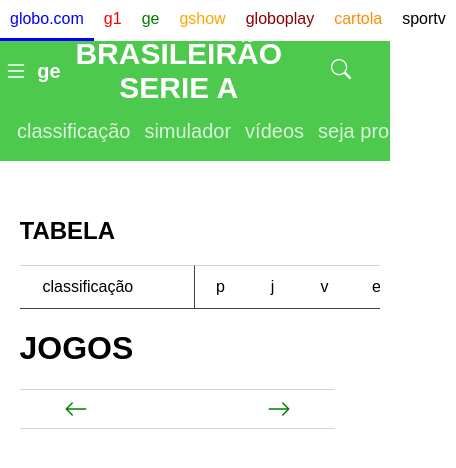
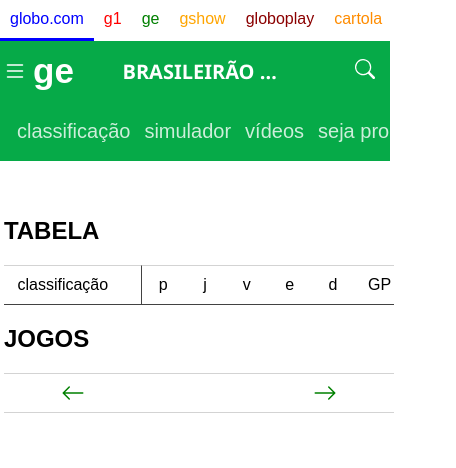
Before and after one commit to SunDuckz/PRIMEIRAPAGHTML, a plain HTML site: page index.html in a window 390 px wide. Shown: the whole page, 456 px wide, since content can reach past the window. Drawn offline with nearby package versions, Linux system fonts and the light colour scheme; no server answers.

Commit message:
modified:   index.html     modified:   style/style.css

```diff
--- a/index.html
+++ b/index.html
@@ -66,7 +66,9 @@
                     </svg>
                   </div>
             </div>
+            <div class="header-title">
                 <div class="brasileirao-txt"> BRASILEIRÃO SERIE A </div>
+            </div>
             <div class="barra-buscar">
                 <form>
                     <label for="buscar">
@@ -91,21 +93,22 @@
             <div class="table-box">
                 <h2>TABELA</h2>
                 <div class="overflow">
+                    <div class="table-size">
                         <table class="table" id="table">
                             <thead>
                                 <tr>
                                     <th style="width: 20px ;"></th>
                                     <th style="width:150px;" class="teams">classificação</th>
-                                <th style="width:50px" class="">p</th>
-                                <th style="width:50px">j</th>
-                                <th style="width:50px" class="">v</th>
-                                <th style="width:50px">e</th>
-                                <th style="width:50px" class="">d</th>
-                                <th style="width:50px">GP</th>
-                                <th style="width:50px" class="">GC</th>
-                                <th style="width:50px">SG</th>
-                                <th style="width:50px" class="">%</th>
-                                <th style="width:350pxpx">ÚlT. Jogo</th>
+                                    <th style="width:70px" class="">p</th>
+                                    <th style="width:70px">j</th>
+                                    <th style="width:70px" class="">v</th>
+                                    <th style="width:70px">e</th>
+                                    <th style="width:70px" class="">d</th>
+                                    <th style="width:70px">GP</th>
+                                    <th style="width:70px" class="">GC</th>
+                                    <th style="width:70px">SG</th>
+                                    <th style="width:70px" class="">%</th>
+                                    <th style="width:350px">ÚlT. Jogo</th>
                                 </tr>
                             </thead>
                             <tbody>
@@ -113,9 +116,10 @@
                         </table>
                     </div>
                 </div>
+            </div>
             <div class="line"></div>
             <div class="games">
-                <h1>JOGOS</h1>
+                <h2>JOGOS</h2>
                 <div class="round-selection-bar">
 
                     <div class="round-selection-bar-arrow">
@@ -238,7 +242,7 @@
                                             "<div class='place-time'>" +
                                                 // <!-- Estadio -->
                                                 "<div class='stadium-name'>"+ infoPartidas.estadio.nome_popular +"</div>" +
-                                                "<strong>"+infoPartidas.data_realizacao+" • "+ diaDaSemanaDescricao +" • "+infoPartidas.hora_realizacao + "</strong>" +
+                                                "<strong class='matchInfo'>"+infoPartidas.data_realizacao+" • "+ diaDaSemanaDescricao +" • "+infoPartidas.hora_realizacao + "</strong>" +
                                             "</div>" +
                                             "<div class='in-game'>" +
                                                 "<div class='playing-team'>" +
--- a/style/style.css
+++ b/style/style.css
@@ -77,7 +77,7 @@
             */
             .box {
                 display: flex;
-                background-color: rgb(77, 201, 77);
+                background-color: #06AA48;
                 color: white;
                 text-align: center;
                 align-items: center;
@@ -92,16 +92,34 @@
             .shield{
 
                 padding-right: 10px;
+                padding-left: 10px;
             }
-            .brasileirao-txt {
+            .header-title {
+                display: flex;
+                justify-content: center;
                 width: 70%;
                 font-weight: bold;
                 font-size: 30px;
             }
+            .brasileirao-txt {
+                text-overflow: ellipsis;
+                overflow-x: hidden;
+                position:relative;
+                white-space: nowrap;
+                word-break: normal;
+                width: 70%;
+                text-align: center;
+                padding-right: 7px;
+                padding-left: 7px;
+                font-family: 'Segoe UI', Tahoma, Geneva, Verdana, sans-serif;
+            }
+
             .menu-nav{
                 display: flex;
                 font-size: 16px;
                 align-items: center;
+                padding-left: 3px;
+                padding-right: 3px;
             }
             .barra-buscar {
                 display: flex;
@@ -155,7 +173,7 @@
 
             .list-headers{
                 display: flex;
-                background-color: rgb(77, 201, 77) ;
+                background-color: #06AA48;
 
                 font-size: 20px;
                 height: 40px;
@@ -185,12 +203,9 @@
             }
 
             .table-box{
-                width: 55%;
-
-                padding-right: 45px;
+                width: 60%;
+                padding-right: 30px;
                 margin-right: auto;
-                overflow-x: auto;
-
             }
 
             .line{
@@ -201,14 +216,18 @@
             }
             .overflow{
 
-                width: 750px;
+                overflow-x: auto;
+
+            }
+            .table-size{
+                width:750px;
             }
             .table{
                 border-spacing: 0px;
             }
             .table thead tr th{
 
-                height: 40px;
+                height: 36px;
                 border-bottom: 1px rgb(66, 66, 66) solid;
                 border-top: 1px lightgray solid;
                 font-weight: 100;
@@ -231,12 +250,15 @@
             }
             .ge-text{
                 font-weight: bold;
-                font-size: 20px;
+                font-size: 35px;
+                padding-left: 3px;
+                padding-right: 3px;
 
             }
 
             .stadium-name{
-                font-family: system-ui, -apple-system, BlinkMacSystemFont, 'Segoe UI', Roboto, Oxygen, Ubuntu, Cantarell, 'Open Sans', 'Helvetica Neue', sans-serif;
+                font-family: sans-serif;
+                font-size: 12px;
             }
 
             .defeat{
@@ -299,16 +321,20 @@
                 flex-direction: column;
                 margin-top: 5px;
                 border-bottom:1px solid lightgray;
+                padding-bottom: 5px;
+                height: 95px;
             }
             .place-time{
                 display: flex;
                 padding: 10px;
-                justify-content: space-around;
+                justify-content: space-evenly;
+                font-family: sans-serif;
+                font-size: 12px;
             }
 
             .in-game{
                 display: flex;
-                justify-content: space-around;
+                justify-content: center;
                 align-items: center;
             }
             .playing-team{
@@ -320,23 +346,23 @@
                 margin-left:5px;
                 margin-right:5px;
             }
+            .matchInfo{
+                font-size: 14px;
+            }
 
-            @media (max-width: 767px) {
+            @media (max-width:1199px){
+                .container-right{
+                    display: none;
+                }
+
                 .info-box{
-                    display: block;
+                    margin:1%;
+                    width: 100%;
+
                 }
-                .line{
-                    display: none;
-                };
-                .table-box{
-                    width: 90%
-                }
-                .games{
-                    width: 90%;
-                }
-                .list-headers{
-                    overflow-x: auto;
-                }
+            }
+
+            @media (max-width:1064px){
                 .shield{
                     display: none;
                 }
@@ -345,21 +371,76 @@
                     height: 20px;
                     background-color: unset;
                 }
-
+                .barra-buscar{
+                    justify-content: flex-end;
+                    padding-right: 10px;
+                }
+                .menu-nav div{
+                    display: none;
+                }
                 .barra-buscar input{
                     display: none;
+                }
+                .container-left{
+                    overflow-x: hidden;
                 }
                 .divider{
                     display: none;
                 }
-                .container-right{
+                .box-right{
+                    width: 40%;
+                    justify-content: flex-start;
+                }
+
+            }
+
+            @media (max-width: 1022px) {
+                .info-box{
+                    display: block;
+                }
+                .line{
                     display: none;
+                };
+                .table-box{
+                    width: 100%
                 }
-                .menu-nav div{
-                    display: none;
+                .games{
+                    width: 100%;
+
+                }
+                .list-headers{
+                    overflow-x: hidden;
                 }
                 .table-box{
                     width: 90%;
                 }
 
+                .table-box{
+                    padding-right: 0px;
+                    width: 100%;
+                }
+                .in-game{
+                    justify-content: center;
+                    font-size: 30px;
+                    font-family: system-ui;
+                }
+                img{
+                    height: 60px;
+                    width: 60px;
+                }
+                .table-size{
+                    width: 950px;
+                }
+                .game{
+                    height: 140px;
+                }
              }
+
+             @media (max-width:  767px){
+                .header-title{
+                    font-size: 20px;
+                }
+                .table-size{
+                    width: 750px;
+                }
+             }
```
Lines whose indentation alone changed are shown as unchanged.
